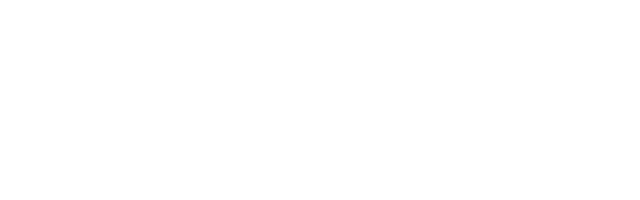
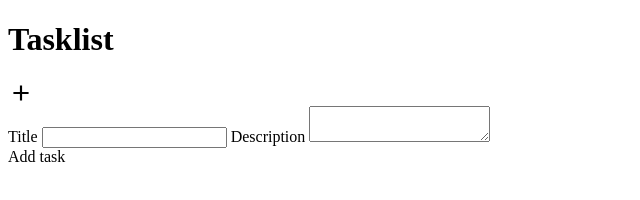
Before and after one commit to lucaslos/tasklist, a plain HTML site: page index.html in a window 1280 px wide. Shown: the whole page, without its empty margins (0-640 px from the left). Drawn offline with Linux system fonts and the light colour scheme.

Commit message:
First upload

```diff
--- a/index.html
+++ b/index.html
@@ -0,0 +1,34 @@
+<!DOCTYPE html>
+<html>
+    <head>
+        <meta charset="UTF-8">
+        <link rel="stylesheet" href="style.css">
+        <script src="http://use.edgefonts.net/source-sans-pro:n4,n9,n7,i7,i4,n3,i3,n6,i6,i9,n2,i2:all.js"></script>
+        <title>Tasklist</title>
+    </head>
+
+    <body>
+        <h1>Tasklist</h1>
+        <div id="background"></div>
+        <div class="wrapper">
+            <div id="addTask">
+                <div id="addTaskButtom">
+                    <svg viewBox="0 0 24 24" height="26px" width="26px" preserveAspectRatio="xMidYMid meet" fit="" style="display: block;"><g><path d="M19,13h-6v6h-2v-6H5v-2h6V5h2v6h6V13z"></path></g></svg>
+                </div>
+                <div class="wrapper">
+                    <label for="title">Title</label>
+                    <input id="title">
+                    <label for="description">Description</label>
+                    <textarea id="description"></textarea>
+
+                    <div id="createTask">Add task</div>
+                 </div>
+            </div>
+        </div>
+
+        <article id="tasks">
+
+        </article>
+    </body>
+    <script src="script.js"></script>
+</html>
```
